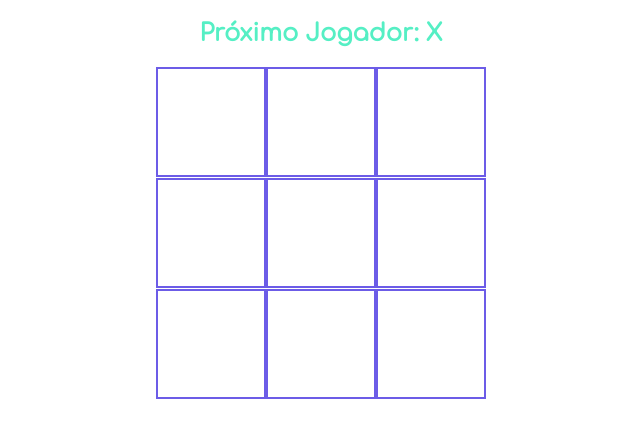
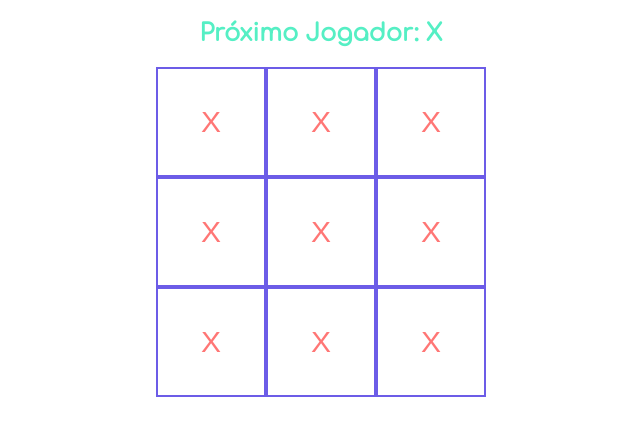
Before and after one commit to igorac/15-dias-react-CollabCode, a React (Create React App) app: page / in a window 1280 px wide. Shown: the top 438 px of the page, without its empty margins (319-959 px from the left). Built offline with nearby package versions, Linux system fonts and the light colour scheme.

Commit message:
Elevou o estado do square para o Board

```diff
--- a/src/components/Board/index.js
+++ b/src/components/Board/index.js
@@ -1,25 +1,46 @@
-import React from 'react';
+import React, {Component} from 'react';
 import Square from '../Square';
 import './style.css';
 
+class Board extends Component {
 
-const squareCollabs = qtd => {
+  constructor(props) {
+    super(props);
+    this.state = {
+      content: 'X'
+    }
+  }
+
+  handleClick = () => {
+    this.setState({
+      content: (this.state.content === 'X') ? 'O' : 'X'
+    })
+  }
+
+  squareCollabs(qtd) {
     let max = qtd;
     const squares = [];
 
     while(max--) {
-    squares.push(<Square  key={max}/>);
+      squares.push(<Square
+                  onClickChange={this.handleClick}
+                  content={this.state.content}
+                  key={max}/>);
     }
 
     return squares;
   }
 
-const Board = ({qtd}) => {
+  render() {
+    const qtd = this.props.qtd;
+
     return (
       <article className="board">
-      {squareCollabs(qtd)}
+        {this.squareCollabs(qtd)}
       </article>
     );
   }
 
+}
+
 export default Board;
--- a/src/components/Square/index.js
+++ b/src/components/Square/index.js
@@ -1,29 +1,11 @@
-import React, { Component } from 'react';
+import React from 'react';
 import './style.css';
 
 
-class Square extends Component {
-
-  constructor(props) {
-    super(props);
-    this.state = {
-      content: '',
-    }
-
-  }
-
-  handleClick = () => {
-    const newState = {};
-    newState.content = (this.state.content === "X") ? 'O' : 'X';
-    this.setState(newState);
-  }
-
-  render() {
-    return (
-      <button onClick={this.handleClick} className="square">{this.state.content}</button>
-    );
-  }
-
+const Square = (props) => {
+  return (
+    <button onClick={props.onClickChange} className="square">{props.content}</button>
+  );
 }
 
 export default Square;
```
Lines whose indentation alone changed are shown as unchanged.
